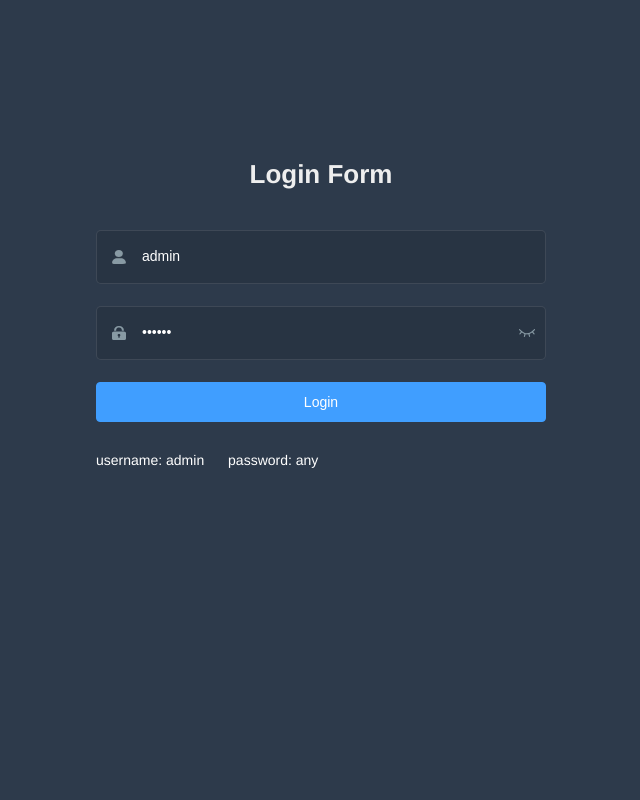
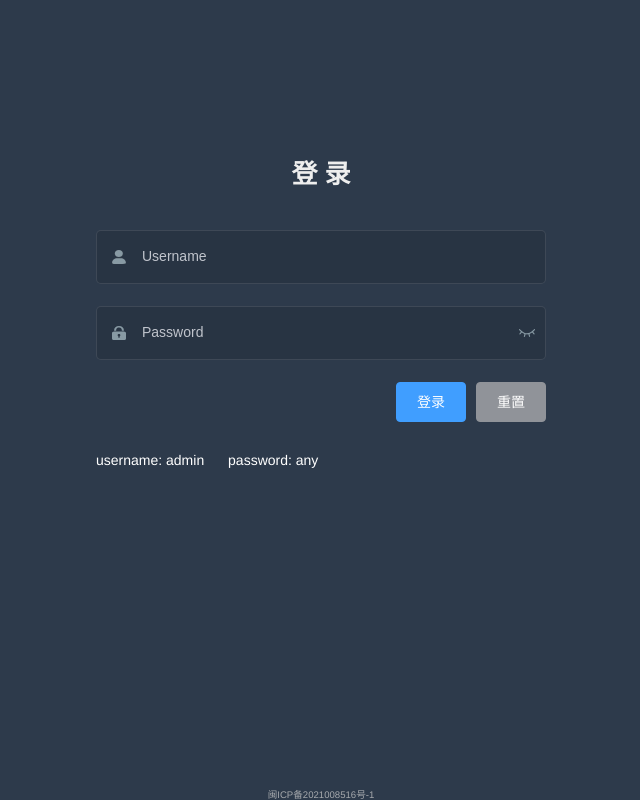
Before and after one commit to huangyan321/shop-admin, a Vue app: page /#/login in a window 1280 px wide. Shown: the whole page, without its empty margins (319-959 px from the left). Built offline with nearby package versions, Linux system fonts and the light colour scheme.

Commit message:
格式校正，完善登出功能

```diff
--- a/src/api/user.js
+++ b/src/api/user.js
@@ -11,13 +11,6 @@ export function login(data) {
 export function getInfo(id) {
   return request({
     url: `/users/${id}`,
-    method: 'get',
+    method: 'get'
   })
 }
-
-export function logout() {
-  return request({
-    url: '/vue-admin-template/user/logout',
-    method: 'post'
-  })
-}
--- a/src/permission.js
+++ b/src/permission.js
@@ -11,7 +11,6 @@ NProgress.configure({ showSpinner: false }) // NProgress Configuration
 const whiteList = ['/login'] // no redirect whitelist
 
 router.beforeEach(async(to, from, next) => {
-
   // start progress bar
   NProgress.start()
 
--- a/src/store/modules/user.js
+++ b/src/store/modules/user.js
@@ -1,4 +1,4 @@
-import { login, logout, getInfo } from '@/api/user'
+import { login, getInfo } from '@/api/user'
 import {
   getToken,
   setToken,
@@ -78,14 +78,10 @@ const actions = {
   // user logout
   logout({ commit, state }) {
     return new Promise((resolve, reject) => {
-      logout(state.token).then(() => {
-        removeToken() // must remove  token  first
-        resetRouter()
-        commit('RESET_STATE')
-        resolve()
-      }).catch(error => {
-        reject(error)
-      })
+      removeToken() // must remove  token  first
+      resetRouter()
+      commit('RESET_STATE')
+      resolve()
     })
   },
 
--- a/src/views/login/index.vue
+++ b/src/views/login/index.vue
@@ -1,9 +1,15 @@
 <template>
   <div class="login-container">
-    <el-form ref="loginForm" :model="loginForm" :rules="loginRules" class="login-form" auto-complete="on" label-position="left">
-
+    <el-form
+      ref="loginForm"
+      :model="loginForm"
+      :rules="loginRules"
+      class="login-form"
+      auto-complete="on"
+      label-position="left"
+    >
       <div class="title-container">
-        <h3 class="title">Login Form</h3>
+        <h3 class="title">登 录</h3>
       </div>
 
       <el-form-item prop="username">
@@ -37,101 +43,125 @@
           @keyup.enter.native="handleLogin"
         />
         <span class="show-pwd" @click="showPwd">
-          <svg-icon :icon-class="passwordType === 'password' ? 'eye' : 'eye-open'" />
+          <svg-icon
+            :icon-class="passwordType === 'password' ? 'eye' : 'eye-open'"
+          />
         </span>
       </el-form-item>
-
-      <el-button :loading="loading" type="primary" style="width:100%;margin-bottom:30px;" @click.native.prevent="handleLogin">Login</el-button>
+      <el-row class="login_btn">
+        <el-button
+          :loading="loading"
+          type="primary"
+          style="margin-bottom: 30px"
+          @click.native.prevent="handleLogin"
+        >登录</el-button>
+        <el-button type="info" style="margin-bottom: 30px" @click="loginFormReset">重置</el-button>
+      </el-row>
 
       <div class="tips">
-        <span style="margin-right:20px;">username: admin</span>
+        <span style="margin-right: 20px">username: admin</span>
         <span> password: any</span>
       </div>
-
     </el-form>
+    <div class="footer">
+      <a
+        href="http://beian.miit.gov.cn/"
+        target="_blank"
+        style="color: #a6a9ad"
+      >闽ICP备2021008516号-1</a>
+    </div>
   </div>
 </template>
 
 <script>
-import { validUsername } from '@/utils/validate'
+import { validUsername } from "@/utils/validate";
 
 export default {
-  name: 'Login',
+  name: "Login",
   data() {
     const validateUsername = (rule, value, callback) => {
       if (!validUsername(value)) {
-        callback(new Error('Please enter the correct user name'))
+        callback(new Error("请输入你的大名"));
       } else {
-        callback()
+        callback();
       }
-    }
+    };
     const validatePassword = (rule, value, callback) => {
       if (value.length < 6) {
-        callback(new Error('The password can not be less than 6 digits'))
+        callback(new Error("密码不能少于六位"));
       } else {
-        callback()
+        callback();
       }
-    }
+    };
     return {
       loginForm: {
-        username: 'admin',
-        password: '123456'
+        username: "",
+        password: "",
       },
       loginRules: {
-        username: [{ required: true, trigger: 'blur', validator: validateUsername }],
-        password: [{ required: true, trigger: 'blur', validator: validatePassword }]
+        username: [
+          { required: true, trigger: "blur", validator: validateUsername },
+        ],
+        password: [
+          { required: true, trigger: "blur", validator: validatePassword },
+        ],
       },
       loading: false,
-      passwordType: 'password',
-      redirect: undefined
-    }
+      passwordType: "password",
+      redirect: undefined,
+    };
   },
   watch: {
     $route: {
       handler: function(route) {
-        this.redirect = route.query && route.query.redirect
+        this.redirect = route.query && route.query.redirect;
       },
-      immediate: true
-    }
+      immediate: true,
+    },
   },
   methods: {
+    loginFormReset() {
+      this.$refs.loginForm.resetFields()
+    },
     showPwd() {
-      if (this.passwordType === 'password') {
-        this.passwordType = ''
+      if (this.passwordType === "password") {
+        this.passwordType = "";
       } else {
-        this.passwordType = 'password'
+        this.passwordType = "password";
       }
       this.$nextTick(() => {
-        this.$refs.password.focus()
-      })
+        this.$refs.password.focus();
+      });
     },
     handleLogin() {
-      this.$refs.loginForm.validate(valid => {
+      this.$refs.loginForm.validate((valid) => {
         if (valid) {
-          this.loading = true
-          this.$store.dispatch('user/login', this.loginForm).then(() => {
-            console.log("11");
-            this.$router.push({ path: this.redirect || '/' })
-            this.loading = false
-          }).catch(() => {
-            this.loading = false
-          })
+          this.loading = true;
+          this.$store
+            .dispatch("user/login", this.loginForm)
+            .then(() => {
+              this.$router.push({ path: this.redirect || "/" });
+              this.loading = false;
+            })
+            .catch(() => {
+              this.loading = false;
+            });
         } else {
-          console.log('error submit!!')
-          return false
+          console.log("error submit!!");
+          return false;
         }
-      })
-    }
-  }
-}
+      });
+    },
+  },
+};
 </script>
 
 <style lang="scss">
 /* 修复input 背景不协调 和光标变色 */
 /* Detail see https://github.com/PanJiaChen/vue-element-admin/pull/927 */
 
-$bg:#283443;
-$light_gray:#fff;
+$bg: #283443;
+$light_gray: #fff;
 $cursor: #fff;
 
 @supports (-webkit-mask: none) and (not (cater-color: $cursor)) {
@@ -142,6 +172,17 @@ $cursor: #fff;
 
 /* reset element-ui css */
 .login-container {
+  .login_btn {
+    display: flex;
+    justify-content: flex-end;
+  }
+  .footer {
+    position: absolute;
+    bottom: 0;
+    left: 50%;
+    transform: translate(-50%);
+    font-size: 0.6rem;
+  }
   .el-input {
     display: inline-block;
     height: 47px;
@@ -174,9 +215,9 @@ $cursor: #fff;
 </style>
 
 <style lang="scss" scoped>
-$bg:#2d3a4b;
-$dark_gray:#889aa4;
-$light_gray:#eee;
+$bg: #2d3a4b;
+$dark_gray: #889aa4;
+$light_gray: #eee;
 
 .login-container {
   min-height: 100%;
```
Also changed, not shown: gulpfile.js (+7 -12 lines), .eslintrc.js.
